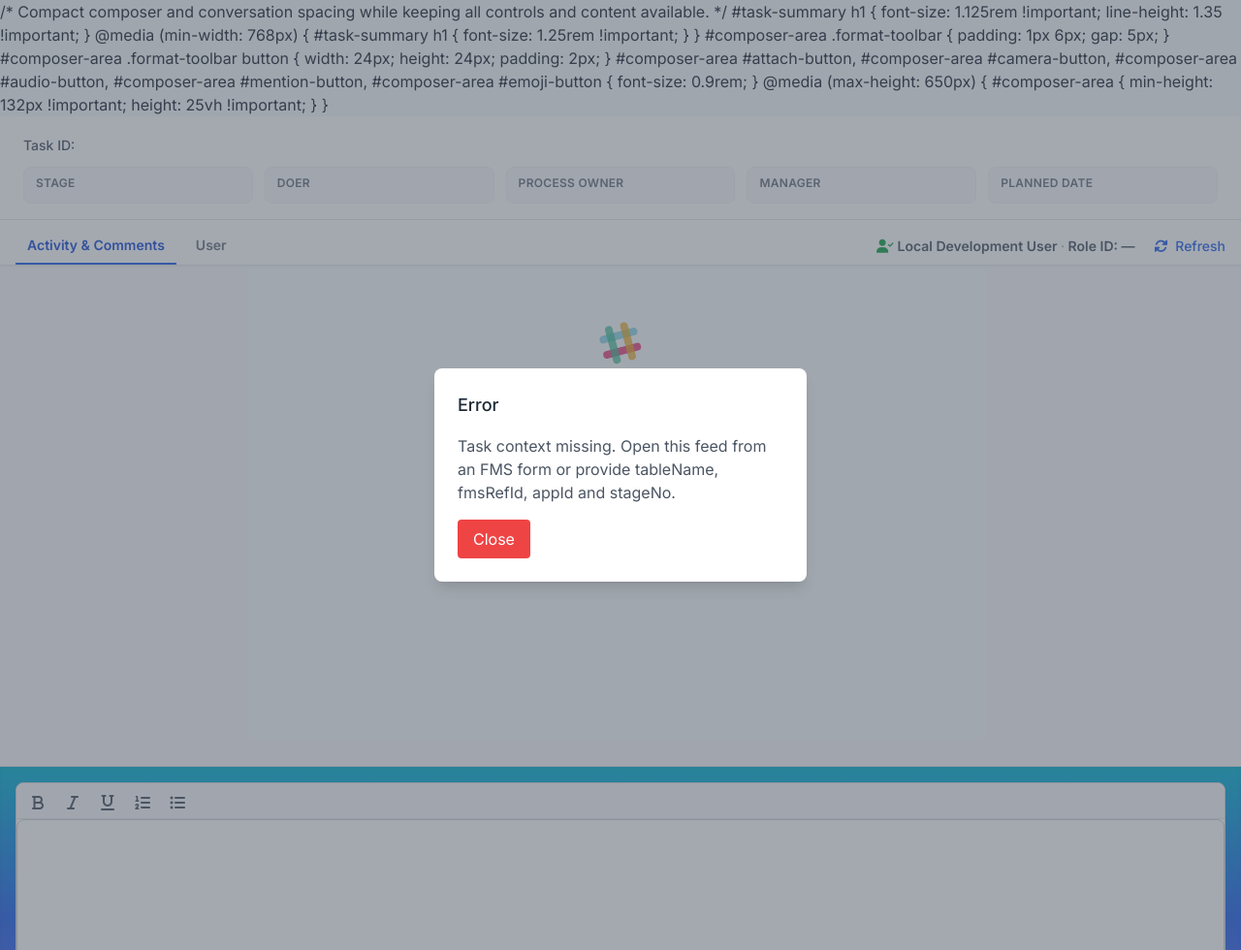
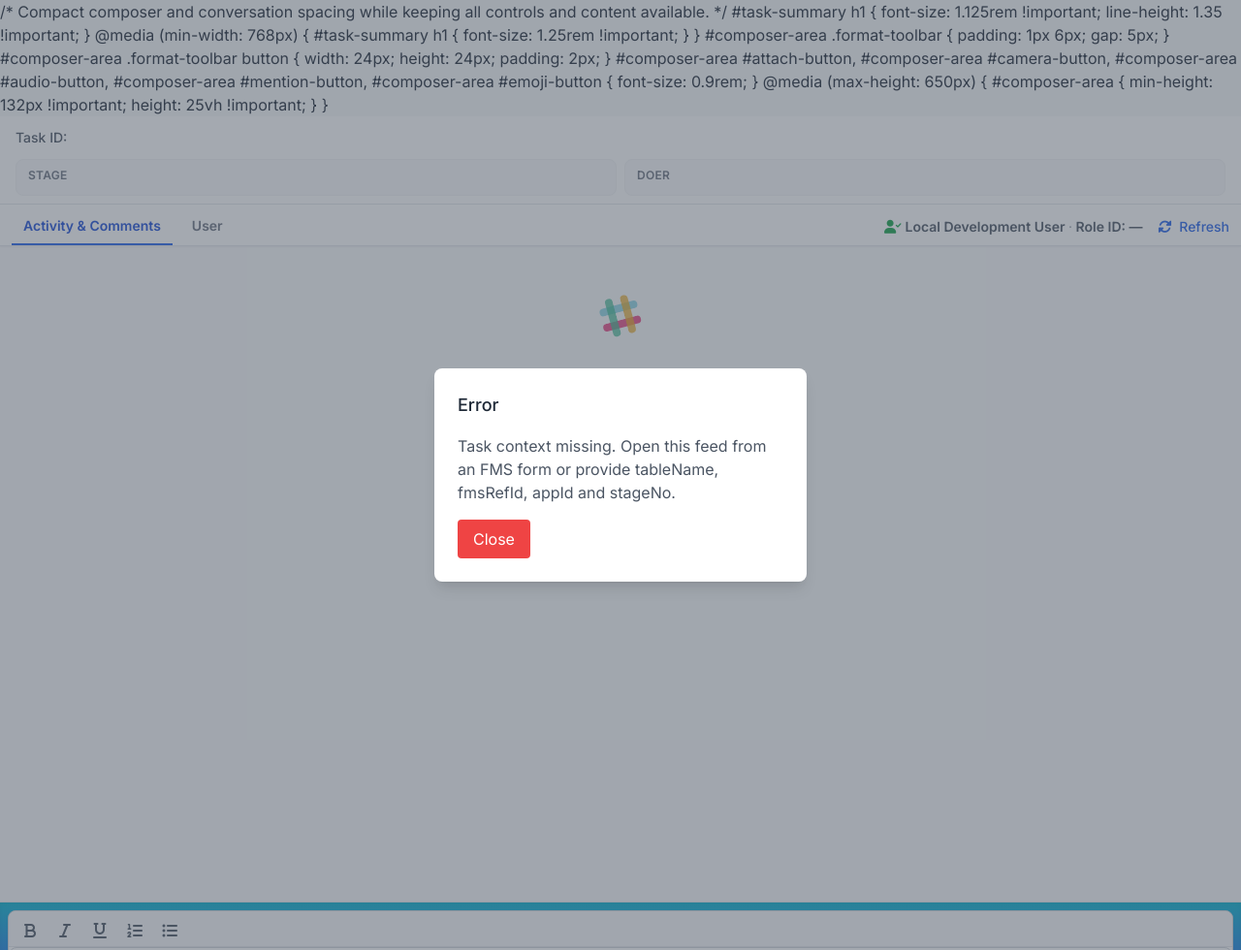
Before and after one commit to ithosexperts/Comments_App, a FastAPI app: page / in a window 1280 px wide. Shown: the whole page at 97% size. Run offline with FastAPI, Linux system fonts and the light colour scheme; data that the repository does not hold is empty; some libraries are stand-ins or nearby versions.

Commit message:
Update main-ui.html

```diff
--- a/app/templates/main-ui.html
+++ b/app/templates/main-ui.html
@@ -2,7 +2,7 @@
 
   <!-- Task / application information spans the full width at the top. -->
   <section id="task-summary" class="flex-none w-full bg-white border-b border-gray-200 shadow-sm overflow-y-auto" style="max-height: 28vh;">
-    <div class="px-4 py-3 md:px-6 md:py-4">
+    <div class="px-3 py-2 md:px-4 md:py-2">
       <div class="flex flex-wrap items-start justify-between gap-3 mb-3">
         <div class="min-w-0">
           <h1 class="text-xl md:text-2xl font-bold text-gray-900 truncate">{{ (taskDetails.appName or taskDetails.fmsName) if taskDetails else (task_name or '') }}</h1>
@@ -24,7 +24,7 @@
         </div>
       </div>
 
-      <div class="grid grid-cols-2 sm:grid-cols-3 lg:grid-cols-5 gap-2 md:gap-3">
+      <div class="grid grid-cols-2 sm:grid-cols-2 gap-2">
         <div class="rounded-lg border border-gray-100 bg-gray-50 px-3 py-2">
           <div class="text-xs font-semibold uppercase tracking-wide text-gray-500 mb-1">Stage</div>
           <div class="text-sm font-medium text-gray-900">{{ taskDetails.stageName if taskDetails else '' }}</div>
@@ -32,18 +32,6 @@
         <div class="rounded-lg border border-gray-100 bg-gray-50 px-3 py-2">
           <div class="text-xs font-semibold uppercase tracking-wide text-gray-500 mb-1">Doer</div>
           <div class="text-sm font-medium text-gray-900 break-words">{{ taskDetails.doer if taskDetails else '' }}</div>
-        </div>
-        <div class="rounded-lg border border-gray-100 bg-gray-50 px-3 py-2">
-          <div class="text-xs font-semibold uppercase tracking-wide text-gray-500 mb-1">Process Owner</div>
-          <div class="text-sm font-medium text-gray-900 break-words">{{ taskDetails.processOwner if taskDetails else '' }}</div>
-        </div>
-        <div class="rounded-lg border border-gray-100 bg-gray-50 px-3 py-2">
-          <div class="text-xs font-semibold uppercase tracking-wide text-gray-500 mb-1">Manager</div>
-          <div class="text-sm font-medium text-gray-900 break-words">{{ taskDetails.manager if taskDetails else '' }}</div>
-        </div>
-        <div class="rounded-lg border border-gray-100 bg-gray-50 px-3 py-2">
-          <div class="text-xs font-semibold uppercase tracking-wide text-gray-500 mb-1">Planned Date</div>
-          <div class="text-sm font-medium text-gray-900 break-words">{{ taskDetails.plannedDateDisplay if taskDetails else '' }}</div>
         </div>
       </div>
 
@@ -56,7 +44,7 @@
 
   <!-- Activity history is directly below the task information and uses the full width. -->
   <main id="conversation-workspace" class="flex-1 min-h-0 w-full flex flex-col bg-gray-50">
-    <div class="flex-none px-4 pt-2 border-b border-gray-200 bg-white shadow-sm flex justify-between items-center gap-3">
+    <div class="flex-none px-3 pt-1 border-b border-gray-200 bg-white shadow-sm flex justify-between items-center gap-2">
       <div class="flex items-center gap-2" role="tablist" aria-label="Activity tabs">
         <button id="activity-tab-button" role="tab" aria-selected="true" onclick="showRightPanelTab('activity')" class="px-3 py-2 border-b-2 border-blue-600 text-blue-700 font-semibold text-sm">Activity &amp; Comments</button>
         <button id="users-tab-button" role="tab" aria-selected="false" onclick="showRightPanelTab('users')" class="px-3 py-2 border-b-2 border-transparent text-gray-500 hover:text-blue-700 font-semibold text-sm">User</button>
@@ -66,7 +54,7 @@
     </div>
 
     <section id="activity-panel" role="tabpanel" aria-labelledby="activity-tab-button" class="flex-1 flex flex-col min-h-0">
-      <div id="comment-container" class="flex-1 overflow-y-auto p-3 md:p-5 space-y-3 md:space-y-4">
+      <div id="comment-container" class="flex-1 overflow-y-auto p-2 md:p-3 space-y-2">
         <div class="flex justify-center mt-10"><div class="loader"></div></div>
       </div>
     </section>
@@ -90,7 +78,7 @@
       <div id="users-count" class="flex-none px-4 py-3 border-t border-gray-100 text-xs text-gray-500">0 employees</div>
     </section>
     <!-- Composer stays at the bottom; chat history scrolls above it. -->
-    <div id="composer-area" class="flex-none flex flex-col p-3 md:p-4 bg-white composer-background shadow-inner relative z-20 border-t border-gray-200 min-h-0" style="height: min(310px, 38vh); min-height: 220px;">
+    <div id="composer-area" class="flex-none flex flex-col p-2 md:p-2 bg-white composer-background shadow-inner relative z-20 border-t border-gray-200 min-h-0" style="height: min(170px, 22vh); min-height: 145px;">
 
       <div class="relative flex-1 flex flex-col min-h-0">
         <div id="main-mention-dropdown" class="mention-dropdown hidden"></div>
@@ -107,12 +95,12 @@
 
           <div id="comment-input"
                contenteditable="true"
-               class="flex-1 w-full focus:outline-none p-3 md:p-4 overflow-y-auto comment-input min-h-0"
+               class="flex-1 w-full focus:outline-none p-2 overflow-y-auto comment-input min-h-0 text-sm"
                data-placeholder="Start with @ to mention a user..."></div>
 
           <div id="dynamic-type-area" class="flex-none px-4 pb-2 pt-2 bg-white hidden"></div>
 
-          <div class="flex-none flex items-center justify-between p-2 md:p-3 bg-gray-50 rounded-b-lg border-t border-gray-100">
+          <div class="flex-none flex items-center justify-between p-1 md:p-2 bg-gray-50 rounded-b-lg border-t border-gray-100">
             <div class="flex items-center space-x-3">
               <button id="attach-button" title="Attach file" class="text-gray-500 hover:text-blue-600 transition-colors"><i class="fas fa-paperclip text-lg"></i></button>
               <button id="camera-button" title="Capture photo" class="text-gray-500 hover:text-blue-600 transition-colors"><i class="fas fa-camera text-lg"></i></button>
@@ -121,7 +109,7 @@
               <button id="emoji-button" title="Add emoji" class="text-gray-500 hover:text-yellow-500 transition-colors"><i class="far fa-smile text-lg"></i></button>
             </div>
             <div class="flex items-center gap-2">
-              <button id="send-button" class="w-10 h-10 bg-blue-600 text-white rounded-full flex items-center justify-center hover:bg-blue-700 disabled:bg-blue-300 shadow-md transition-all" disabled>
+              <button id="send-button" class="w-8 h-8 bg-blue-600 text-white rounded-full flex items-center justify-center hover:bg-blue-700 disabled:bg-blue-300 shadow-md transition-all" disabled>
                 <i class="fas fa-paper-plane"></i>
               </button>
             </div>
```
